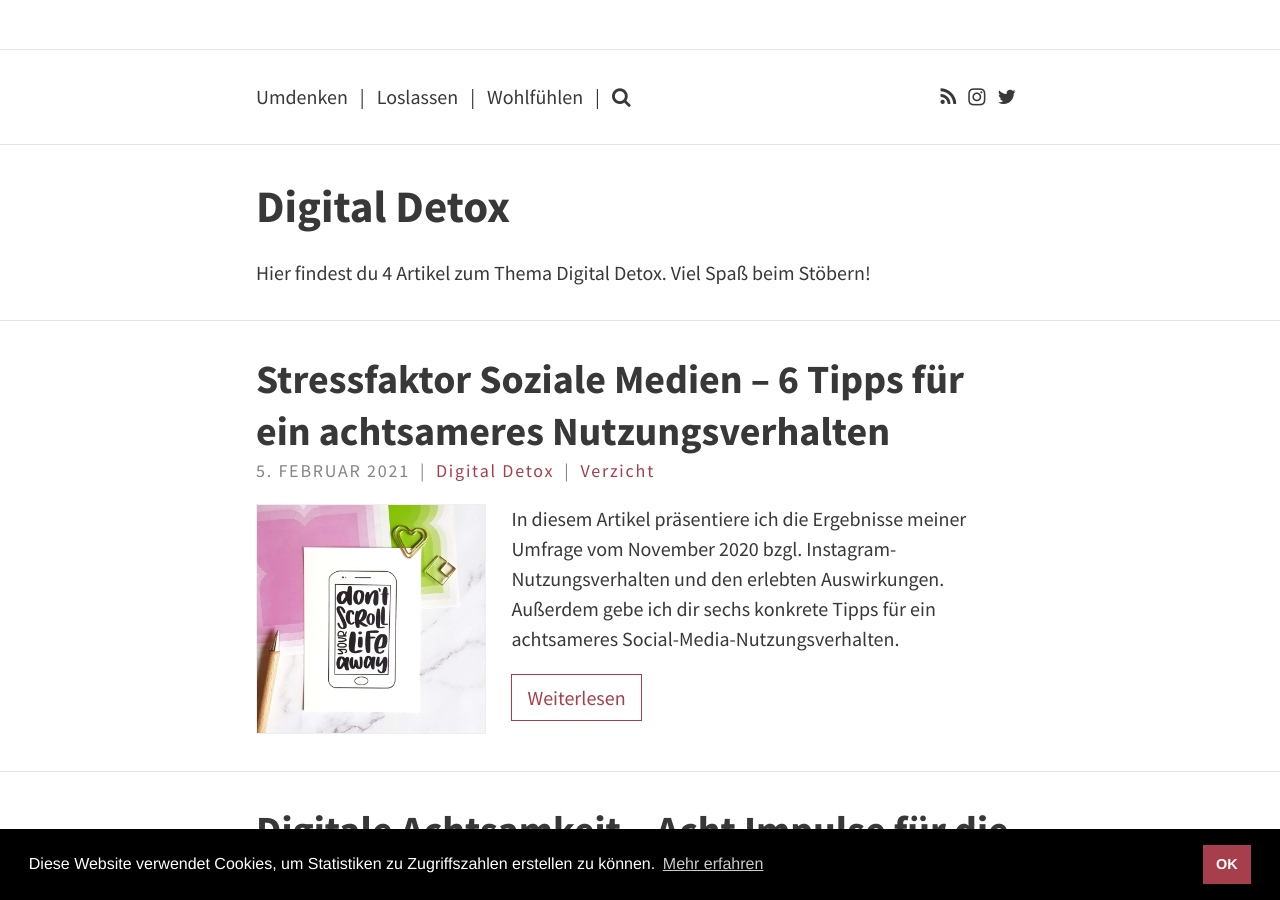
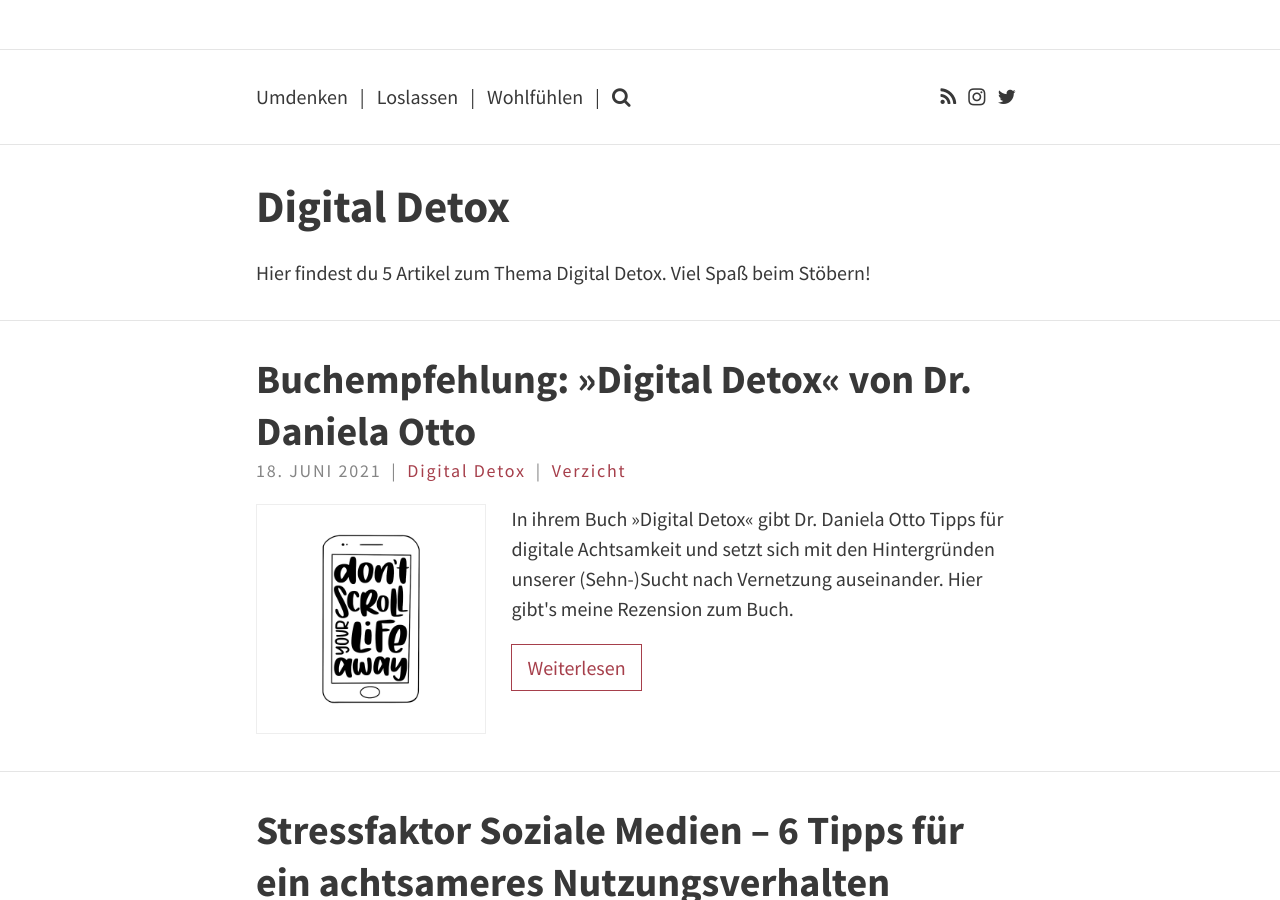
Before and after one commit to fraulyoner/gedankenshift, a Jekyll site: the page built from tags/Digital+Detox.md, in a window 1280 px wide and 900 px high, scrolled down 215 px. Built offline with Jekyll 4.4.1, drawn with Linux system fonts in a browser that asks for light colours; comment, search, counter and statistics services are not loaded.

Commit message:
Publish new blog post

```diff
--- a/_drafts/2021-06-17-daniela-otto-digital-detox-buch-rezension.md
+++ b/_posts/2021-06-18-daniela-otto-digital-detox-buch-rezension.md
@@ -1,17 +1,18 @@
 ---
 layout: post
-title: "Buchempfehlung: »Digital Detox« von Daniela Otto"
+title: "Buchempfehlung: »Digital Detox« von Dr. Daniela Otto"
 categories:
 - Perspektive
 tags:
 - Digital Detox
 - Verzicht
-image: empty.jpg
-excerpt: "<p>»Digital Detox« von Dr. Daniela Otto: Hier gibt's meine Rezension
-zum Buch.</p>"
+image: dont_scroll_your_life_away_white.jpg
+excerpt: "<p>In ihrem Buch »Digital Detox« gibt Dr. Daniela Otto Tipps für
+digitale Achtsamkeit und setzt sich mit den Hintergründen unserer (Sehn-)Sucht
+nach Vernetzung auseinander. Hier gibt's meine Rezension zum Buch.</p>"
 ---
 
-![Buch »Digital Detox« von Dr. Daniela Otto]({{site.baseurl}}/assets/img/posts/empty.jpg){:class="img-right"}
+![Buch »Digital Detox« von Dr. Daniela Otto]({{site.baseurl}}/assets/img/posts/buch_daniela_otto_digital_detox.jpg){:class="img-right"}
 
 Durch den [Round-Up-Post](https://www.einfachbewusst.de/2021/01/gluecksimpulse/){:target="\_blank"}
 von Christof Herrmann durfte ich Anfang des Jahres (virtuellen) Kontakt mit
@@ -23,8 +24,8 @@
 
 Als Daniela mir ein Rezensionsexemplar ihres Buches anbot, war ich natürlich
 begeistert, da mich das Thema digitale Achtsamkeit bereits eine ganze Weile
-beschäftigt – nicht nur hier auf meinem Blog, sondern vor allem im alltäglichen
-Leben.
+beschäftigt – nicht nur hier auf [meinem Blog]({{site.baseurl}}/tags/Digital+Detox),
+sondern vor allem im alltäglichen Leben.
 
 ## Was mir am Buch »Digital Detox« besonders gefällt:
 
@@ -41,9 +42,9 @@
 schlichtweg nicht wehren können.«<br/>
 – <small>Dr. Daniela Otto in ihrem Buch »Digital Detox«
 
-Die Hintergründe zu begreifen, ist meiner Ansicht nach eine wichtige
-Voraussetzung, um konkrete Tipps zur Verhaltensänderung umsetzen zu können bzw.
-überhaupt umsetzen zu wollen.
+Die Auseinandersetzung mit den Hintergründen ist meiner Ansicht nach eine
+wichtige Voraussetzung, um konkrete Tipps zur Verhaltensänderung umsetzen zu
+können bzw. überhaupt umsetzen zu wollen.
 
 ### #2: Es zeigt, dass »offline« mehr ist als ein technischer Modus.
 
@@ -57,9 +58,10 @@
 
 Einen echten Aha-Moment hatte ich beim eher unkonventionellen Tipp, bewusst zu
 trainieren, den Handytönen zu widerstehen, anstatt sofort zu springen, nur weil
-ein technisches Gerät Geräusche von sich gibt. Das hat mir persönlich
-verdeutlicht, dass es beim »offline gehen« um mehr geht, als das Handy in den
-Flugzeugmodus zu versetzen.
+ein technisches Gerät Geräusche von sich gibt. Das hat mir persönlich klarer
+gemacht, dass es bei digitalen Auszeiten um mehr geht, als das Handy ab und zu
+in den Flugzeugmodus zu versetzen – es geht um die Frage: Habe ich die Kontrolle
+über mein Handy oder kontrolliert mein Handy mich?
 
 >»Und in etwa so, wie Pawlow seine Hunde konditionierte, den Ton der Glocke mit
 Futter zu verbinden, haben wir uns darauf trainieren lassen, dass beim Signalton
@@ -107,7 +109,7 @@
 [Leseprobe](http://www.springer.com/cda/content/document/cda_downloaddocument/9783662489666-c1.pdf?SGWID=0-0-45-1556486-p178383632){:target="\_blank"}
 auf der Webseite des Verlags werfen.
 
-Ich wünsche dir viel Spaß beim Lesen und Abschalten!
+Ich wünsche dir viel Spaß beim Lesen – und Abschalten!
 
 > Mehr zum Thema Digital Detox auf meinem Blog:
 >
```
Also changed, not shown: other parts of _posts/2021-06-18-daniela-otto-digital-detox-buch-rezension.md (+5 -5 lines), assets/img/posts/buch_daniela_otto_digital_detox.jpg (added), assets/img/posts/dont_scroll_your_life_away_white.jpg (added).
